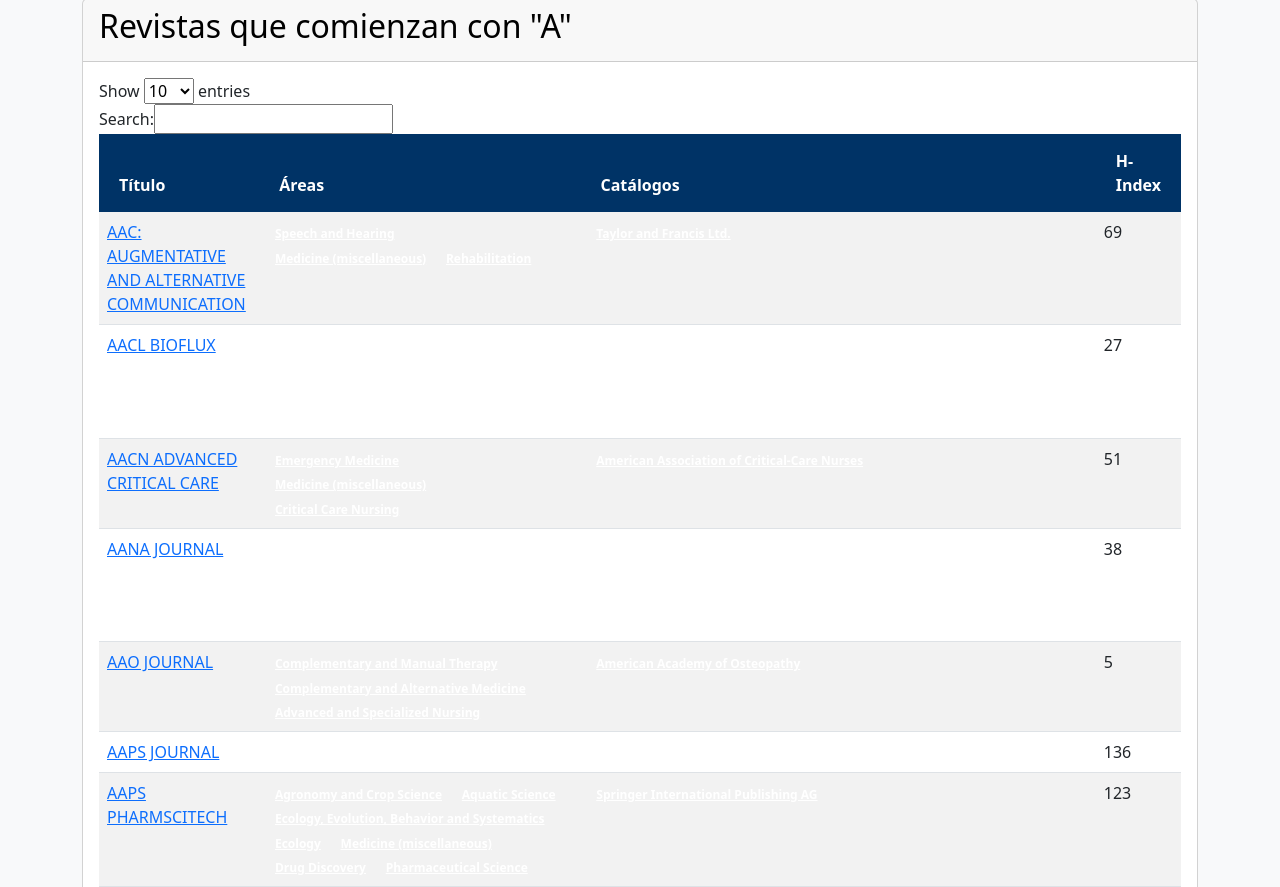
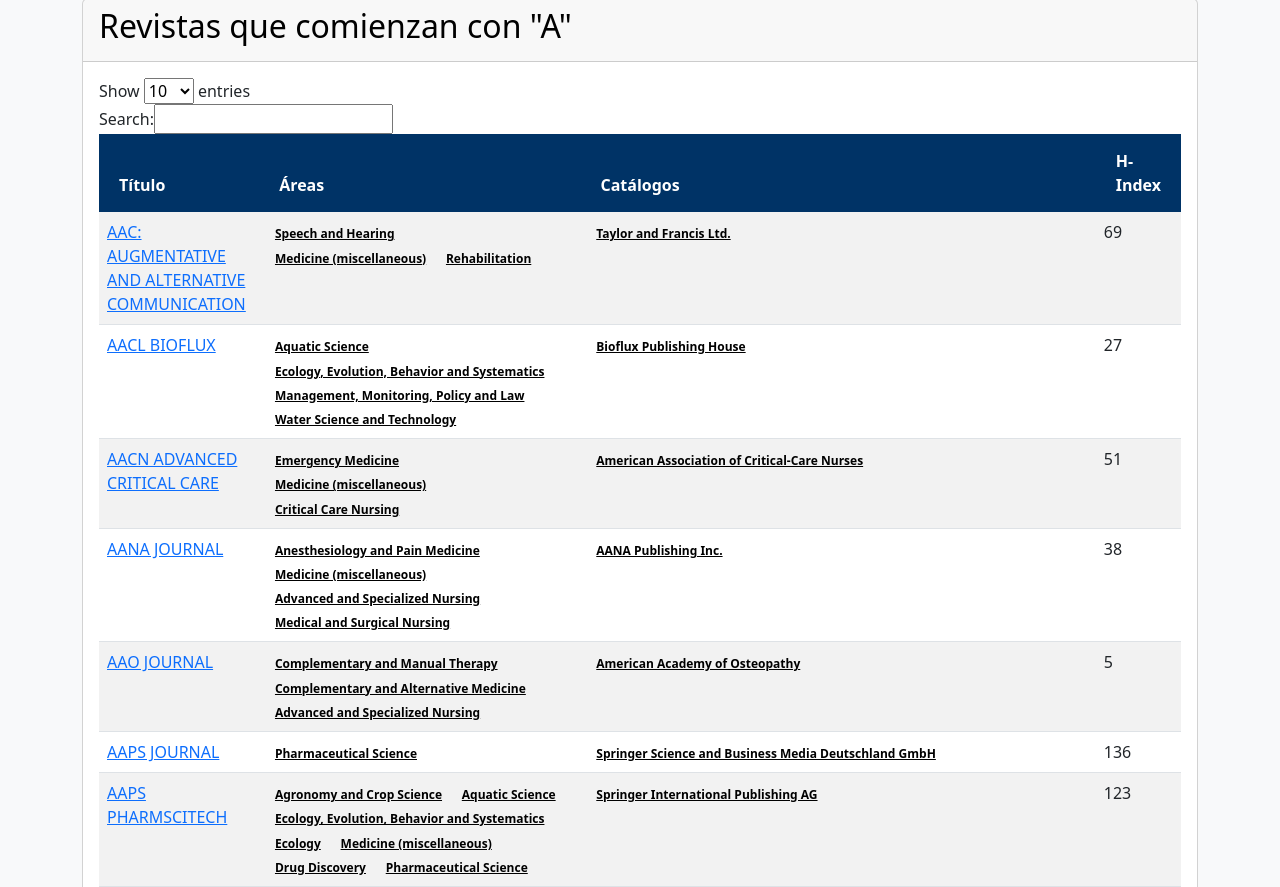
Before and after one commit to albert0lo18/PROYECTOFINAL, a Flask app: page /explorar/A in a window 1280 px wide. Shown: the part 144-1031 px from the top of the page. Run offline with Flask 3, Linux system fonts and the light colour scheme; some libraries are stand-ins or nearby versions.

Commit message:
Corregí errores en el area de explorar

```diff
--- a/Parte3/templates/busqueda.html
+++ b/Parte3/templates/busqueda.html
@@ -24,12 +24,12 @@
                             <td><a href="{{ url_for('revista', titulo=revista['titulo']) }}">{{ revista['titulo'] }}</a></td>
                             <td>
                                 {% for area in revista['areas'] %}
-                                <a href="{{ url_for('area_detail', area_name=area) }}" class="badge bg-unison-light">{{ area }}</a>
+                                <a href="{{ url_for('area_detail', area_name=area) }}" class="badge bg-unison-light text-black">{{ area }}</a>
                                 {% endfor %}
                             </td>
                             <td>
                                 {% for catalogo in revista['catalogos'] %}
-                                <a href="{{ url_for('catalogo_detail', catalogo_name=catalogo) }}" class="badge bg-unison-light">{{ catalogo }}</a>
+                                <a href="{{ url_for('catalogo_detail', catalogo_name=catalogo) }}" class="badge bg-unison-light text-black">{{ catalogo }}</a>
                                 {% endfor %}
                             </td>
                             <td>{{ revista['h_index'] }}</td>
--- a/Parte3/templates/explorar.html
+++ b/Parte3/templates/explorar.html
@@ -12,7 +12,7 @@
                 <div class="abc-list d-flex flex-wrap justify-content-center">
                     {% for letra in letras %}
                     <a href="{{ url_for('explorar_letra', letra=letra) }}"
-                       class="btn btn-outline-unison m-1 {% if not letras[letra] %}disabled{% endif %}"
+                       class="btn btn-outline-unison m-1 {% if not letras[letra] %}{% endif %}"
                        style="min-width: 40px;">
                         {{ letra }}
                     </a>
--- a/Parte3/templates/explorar_letra.html
+++ b/Parte3/templates/explorar_letra.html
@@ -23,12 +23,12 @@
                             <td><a href="{{ url_for('revista', titulo=revista['titulo']) }}">{{ revista['titulo'] }}</a></td>
                             <td>
                                 {% for area in revista['areas'] %}
-                                <a href="{{ url_for('area_detail', area_name=area) }}" class="badge bg-unison-light">{{ area }}</a>
+                                <a href="{{ url_for('area_detail', area_name=area) }}" class="badge bg-unison-light text-black">{{ area }}</a>
                                 {% endfor %}
                             </td>
                             <td>
                                 {% for catalogo in revista['catalogos'] %}
-                                <a href="{{ url_for('catalogo_detail', catalogo_name=catalogo) }}" class="badge bg-unison-light">{{ catalogo }}</a>
+                                <a href="{{ url_for('catalogo_detail', catalogo_name=catalogo) }}" class="badge bg-unison-light text-black">{{ catalogo }}</a>
                                 {% endfor %}
                             </td>
                             <td>{{ revista['h_index'] }}</td>
--- a/Parte3/templates/index.html
+++ b/Parte3/templates/index.html
@@ -4,7 +4,7 @@
 <div class="row">
     <div class="col-md-12">
         <div class="card mb-4">
-            <div class="card-header bg-unison text-white">
+            <div class="card-header bg-unison-header">
                 <h2>Bienvenido a Revista Explorer</h2>
             </div>
             <div class="card-body">
--- a/Parte3/templates/revista.html
+++ b/Parte3/templates/revista.html
@@ -4,7 +4,7 @@
 <div class="row">
     <div class="col-md-12">
         <div class="card mb-4">
-            <div class="card-header bg-unison text-white">
+            <div class="card-header bg-unison text-black">
                 <h2>{{ titulo }}</h2>
             </div>
             <div class="card-body">
```
